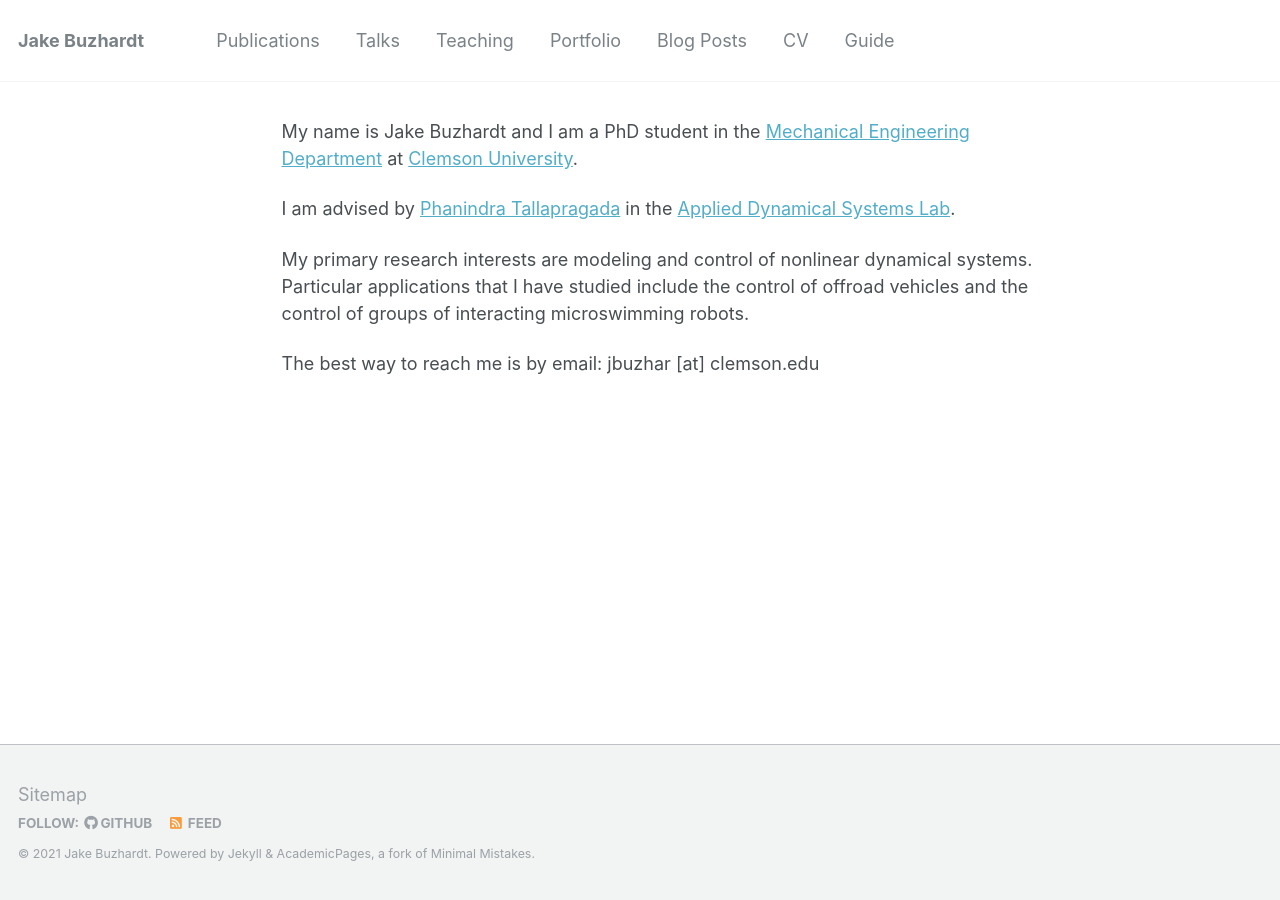
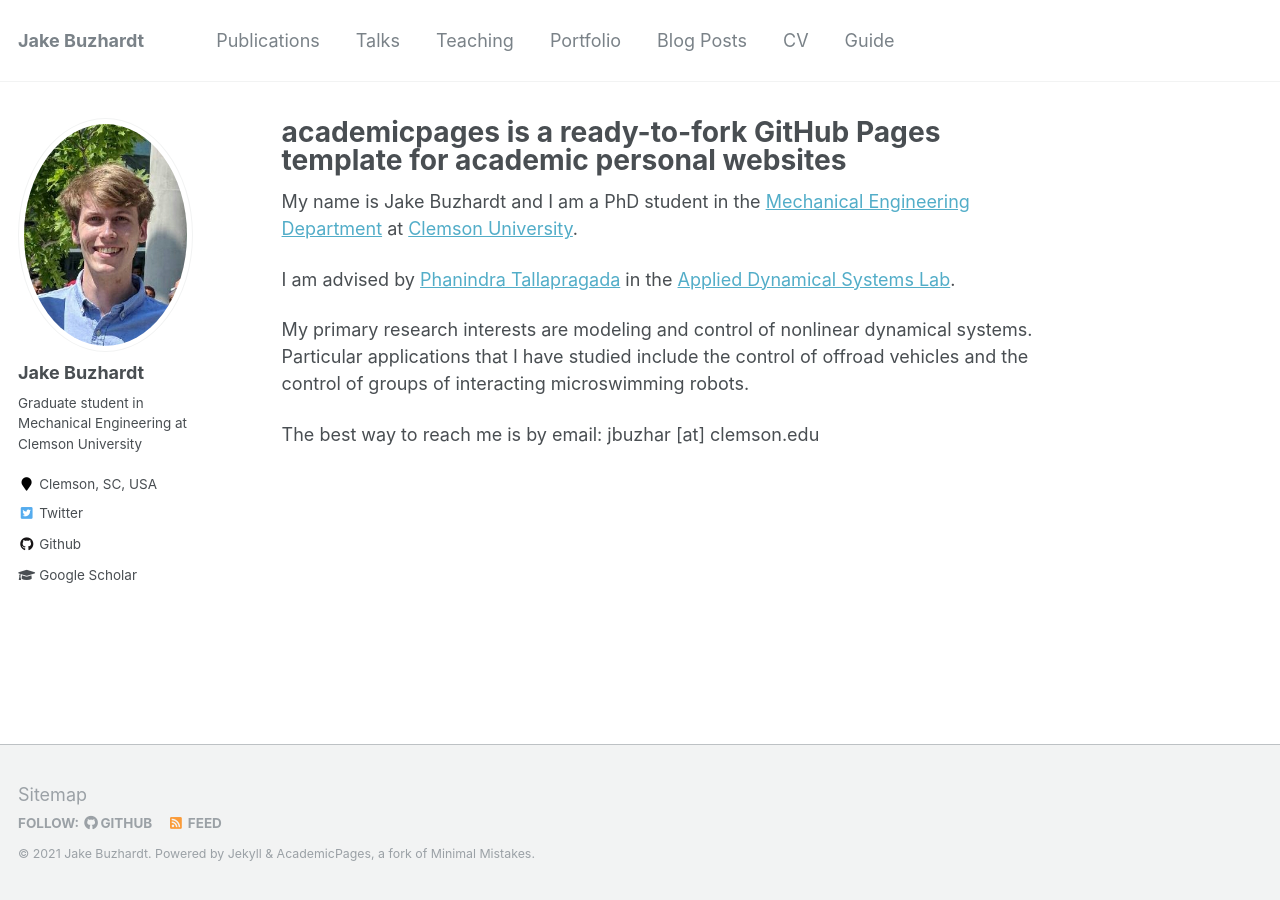
Before and after one commit to jbuzhar/jbuzhar.github.io, a Jekyll site: the page built from _pages/about.md, in a window 1280 px wide. Built offline with Jekyll 4.4.1, drawn with Linux system fonts in a browser that asks for light colours.

Commit message:
Update about.md

```diff
--- a/_pages/about.md
+++ b/_pages/about.md
@@ -1,7 +1,8 @@
 ---
 permalink: /
+title: "academicpages is a ready-to-fork GitHub Pages template for academic personal websites"
 excerpt: "About me"
-author_profile: false
+author_profile: true
 redirect_from:
   - /about/
   - /about.html
```
